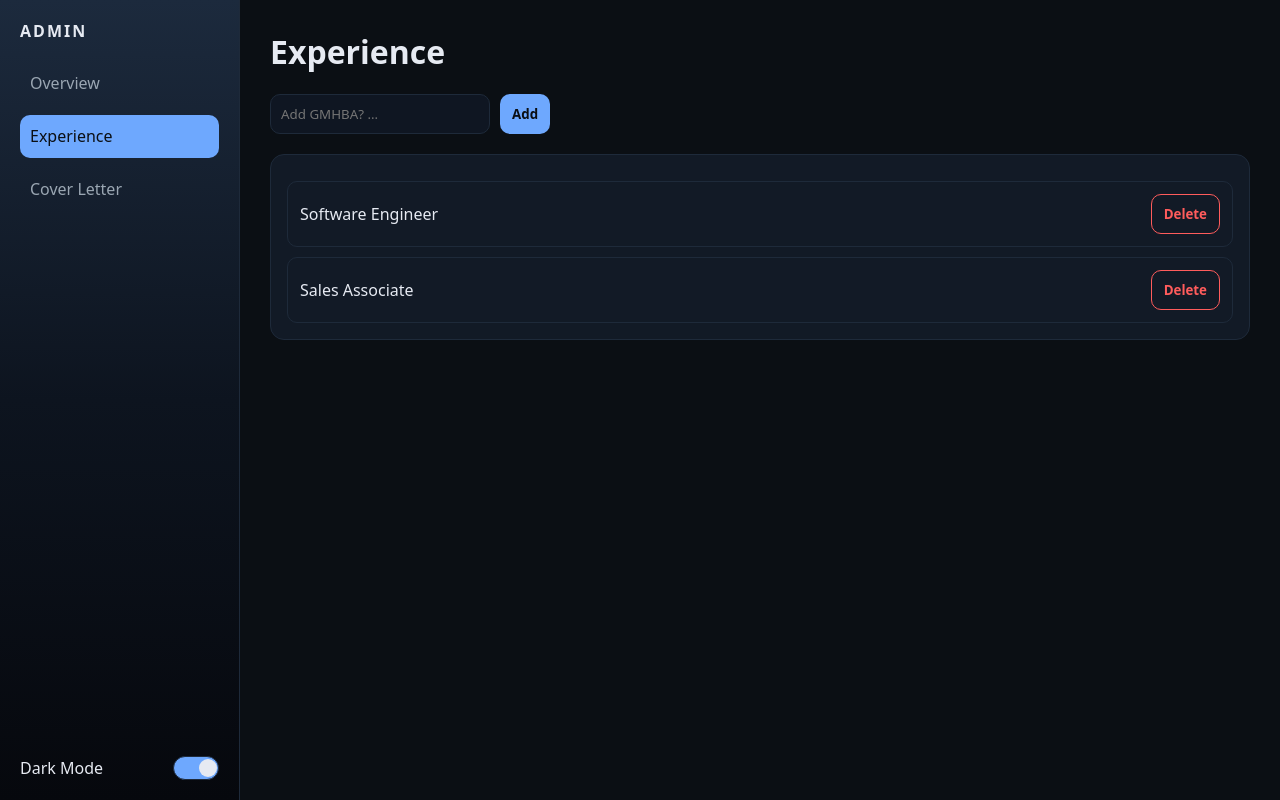
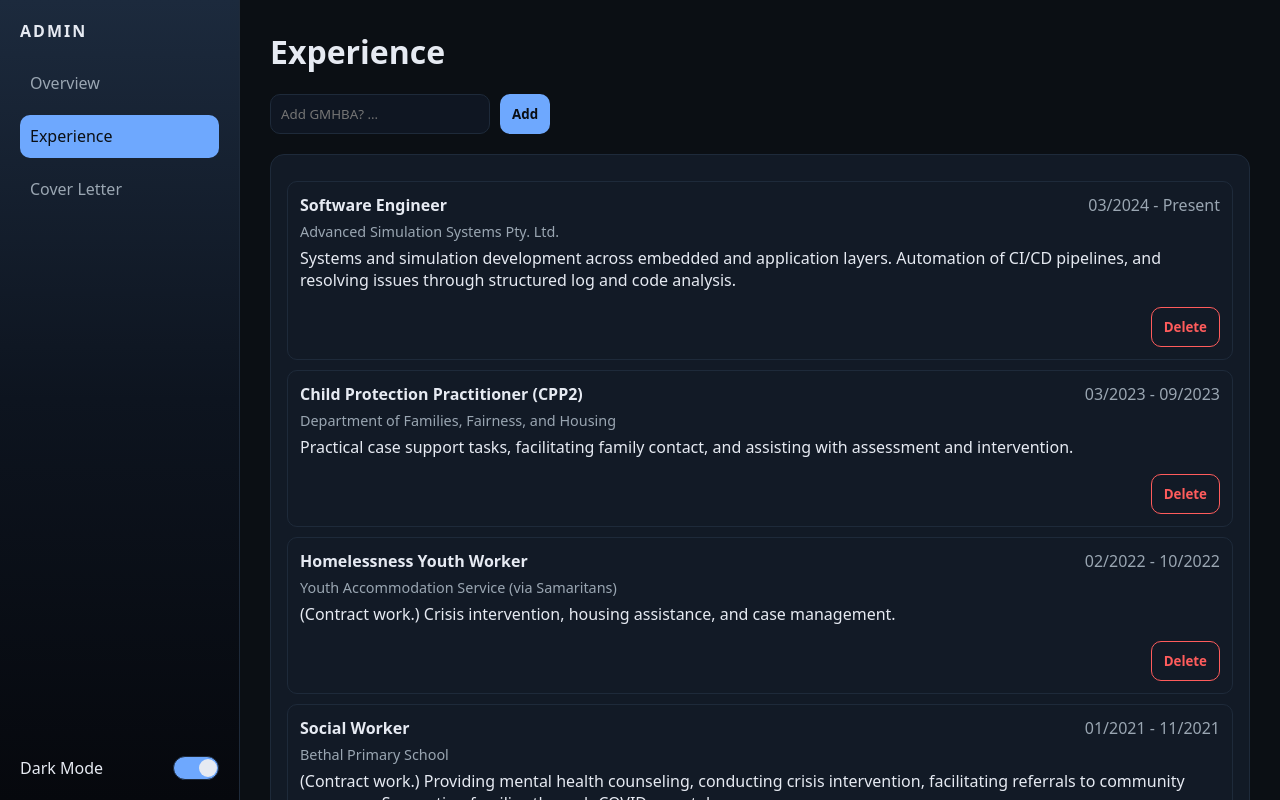
Before and after one commit to InvaderFelix/react_resume, a React (Vite) app: page /experience in a window 1280 px wide. Shown: the top 800 px of the page. Built offline with nearby package versions, Linux system fonts and the light colour scheme; no server answers.

Commit message:
Content edit

```diff
--- a/src/pages/CoverLetter.jsx
+++ b/src/pages/CoverLetter.jsx
@@ -50,11 +50,13 @@ export default function Settings({ darkMode, setDarkMode }) {
         <motion.div layout className="panel" style={{ lineHeight: "1.8" }}>
           <p>Dear Caity,</p>
 
-          <p>&nbsp;&nbsp;&nbsp;Thank you for the opportunity to apply. As you know, I was referred to the role by your colleague Lauren currently within GMHBA. She provided useful context around how the role differs from the public description. I understand that it is grounded in the digital delivery team and that I would be considered "on loan" for parts of the role. That insight made the position so much more interesting to me, particularly because I’m extremely adaptable between programming languages and frameworks. Most importantly I'm currently looking for hands-on development work in a team that focuses on practical delivery.</p>
+          <p>&nbsp;&nbsp;&nbsp;Thank you for the opportunity to apply. As you know, I was referred to the role by your colleague Lauren currently within GMHBA. She provided useful context around how the role differs from the public description. I understand that it is grounded in the digital delivery team and that I would be considered "on loan" for parts of the role.</p>
+          <p>That insight made the position so much more interesting to me, particularly because I’m extremely adaptable between programming languages and frameworks. Most importantly I'm currently looking for hands-on development work in a team that focuses on practical delivery.</p>
 	        <p>I bring solid experience in software development and enjoy both application logic and problem-solving in systems. I’m comfortable working across the stack where needed, and I tend to focus on writing maintainable, straightforward code that other developers can easily work with. I've pushed up a <a href="https://github.com/InvaderFelix/react_resume" target="_blank">Github repository</a> to show the structure behind this project. There were a few unfinished elements due to time constraints since I have not worked with the React framework for the last 12 months. This was made from scratch in about four (4) hours total across two (2) days, including development environment setup and spinning up a Supabase instance.</p>
-	        <p>To this point, I should mention that AI LLMs <code>GPT-5.3-Codex</code> and <code>Claude Sonnet 4.6</code> were used to generate boilerplate, with the rest being hand-rolled. This project used <code>Node.js v24.15.0</code> and <code>npm 11.12.1</code> in the JavaScript + React framework using <code>Vite v8.0.10</code> as a build tool. The development occurred on a Windows 11 system hosting WSL2 (Debian Linux) before being containerised with Docker and run on another Windows 11 system to perform a final check. There is a small "toy" API in the backend of the Overview page which links to a table on <a href="https://supabase.com/" target="_blank">Supabase</a>.</p>
+	        <p>To this point, I should mention that AI LLMs <code>GPT-5.3-Codex</code> and <code>Claude Sonnet 4.6</code> were used to generate boilerplate, with the rest being hand-rolled. This project used <code>Node.js v24.15.0</code> and <code>npm 11.12.1</code> in the JavaScript + React framework using <code>Vite v8.0.10</code> as a build tool.</p>
+          <p>Development occurred on a Windows 11 system hosting WSL2 (Debian Linux) before being containerised with Docker and run on another Windows 11 system to perform a final check. There is a small "toy" API in the backend of the Overview page which links to a table with a JSON payload on <a href="https://supabase.com/" target="_blank">Supabase</a>. (Please note that the Experience and Cover Letter pages aren't linked to a backend.)</p>
 	        <p>As a qualifying statement on the use of AI, I am a human-in-the-loop style of programmer because I believe <a href="https://www.theregister.com/2026/04/29/aws_keynote_hypes_ai_magic/" target="_blank">human review is the only way</a> to code properly and because I don't <a href="https://www.theguardian.com/technology/2026/apr/29/claude-ai-deletes-firm-database" target="_blank">entirely trust AI</a> with full control over my codebase as more information has surfaced in the past 12 months.</p>
-	        <p>I’m fully willing to commute to Geelong as needed and would prefer being on-site if that’s how the team operates. I value working closely with others and find it easier to contribute effectively in an in-person environment where possible. Otherwise where remote work is more useful, I have a full setup with redundancy measures at home.</p>
+	        <p>I’m willing to commute to Geelong as needed and would prefer being on-site three (3) days a week if that’s how the team operates. I value working closely with others and find it easier to contribute effectively in an in-person environment where possible. Otherwise where remote work is more useful, I have a full setup with redundancy measures at home.</p>
 	        <p>I’d welcome the opportunity to discuss how I might fit into the team and contribute to the work at GMHBA.</p>
 
           Kind Regards,<br></br>
--- a/src/pages/Experience.jsx
+++ b/src/pages/Experience.jsx
@@ -5,10 +5,79 @@ import { supabase } from "../lib/supabaseClient";
 
 export default function Experience() {
   const [experience, setExperience] = useState([
-    { id: 1, title: "Software Engineer"},
-    { id: 2, title: "Sales Associate"}
-
-  ]);
+    {
+      id: 1,
+      title: "Software Engineer",
+      subtitle: "Advanced Simulation Systems Pty. Ltd.",
+      date: "03/2024 - Present",
+    description:
+      "Systems and simulation development across embedded and application layers. Automation of CI/CD pipelines, and resolving issues through structured log and code analysis."
+    },
+    {
+      id: 2,
+      title: "Child Protection Practitioner (CPP2)",
+      subtitle: "Department of Families, Fairness, and Housing",
+      date: "03/2023 - 09/2023",
+      description:
+        "Practical case support tasks, facilitating family contact, and assisting with assessment and intervention."
+    },
+    {
+      id: 3,
+      title: "Homelessness Youth Worker",
+      subtitle: "Youth Accommodation Service (via Samaritans)",
+      date: "02/2022 - 10/2022",
+      description:
+        "(Contract work.) Crisis intervention, housing assistance, and case management."
+    },
+    {
+      id: 4,
+      title: "Social Worker",
+      subtitle: "Bethal Primary School",
+      date: "01/2021 - 11/2021",
+      description:
+        "(Contract work.) Providing mental health counseling, conducting crisis intervention, facilitating referrals to community resources. Supporting families through COVID remotely."
+    },
+    {
+      id: 5,
+      title: "VUSU Executive Officer",
+      subtitle: "Victoria University",
+      date: "03/2020 - 01/2021",
+      description:
+        "(Contract work.) Administrative support for elected student representatives and university management, focusing on governance, club affiliations, and financial compliance."
+    },
+    {
+      id: 6,
+      title: "Student Call Centre Operator",
+      subtitle: "Aegis Services Australia (now STARTEK)",
+      date: "11/2017 - 03/2020",
+      description:
+        "Handling incoming and outgoing communications, and customer support. Eventual SME for Social Work course enquiries."
+    },
+    {
+      id: 7,
+      title: "Social Worker Placement (Aboriginal Health Unit)",
+      subtitle: "Department of Health",
+      date: "06/2018 - 12/2018",
+      description:
+        "Implemented cultural safety training, provided liaison services between community and government stakeholders."
+    },
+    {
+      id: 8,
+      title: "Social Worker Placement (Care Coordinator)",
+      subtitle: "Western Health (Footscray / Sunshine Hospital)",
+      date: "06/2017 - 12/2017",
+      description:
+        "Bridge worker between the acute medical setting, patient’s home, and community services outreach."
+    },
+    {
+      id: 9,
+      title: "Student Transition Mentor",
+      subtitle: "Victoria University",
+      date: "01/2016 - 06/2017",
+      description:
+        "VU International events to assist with student induction experience. Supporting adult learners in group and one-on-one settings during transition events."
+    }
+]);
 
   const [input, setInput] = useState("");
 
@@ -43,16 +112,43 @@ export default function Experience() {
           </button>
         </div>
 
-        <div className="panel">
-          {experience.map((p) => (
-            <div className="item" key={p.id}>
-              <span>{p.title}</span>
-              <button className="danger" onClick={() => remove(p.id)}>
+      { /* { EXPERIENCE PANELS } */ }
+      <div className="panel">
+        {experience.map((p) => (
+          <div
+            className="item"
+            key={p.id}
+            style={{
+              display: "flex",
+              flexDirection: "column",
+              alignItems: "flex-start",
+              gap: "6px"
+            }}
+          >
+            <div style={{ display: "flex", justifyContent: "space-between", width: "100%" }}>
+              <strong>{p.title}</strong>
+              <span style={{ color: "var(--muted)" }}>{p.date}</span>
+            </div>
+
+            <div style={{ color: "var(--muted)", fontSize: "0.9em" }}>
+              {p.subtitle}
+            </div>
+
+            <div>{p.description}</div>
+
+            {/* footer row instead of absolute positioning */}
+            <div style={{ width: "100%", display: "flex", justifyContent: "flex-end", marginTop: "10px" }}>
+              <button
+                className="danger"
+                onClick={() => remove(p.id)}
+              >
                 Delete
               </button>
             </div>
-          ))}
-        </div>
+          </div>
+        ))}
+      </div>
+
       </div>
     </motion.div>
   );
```
